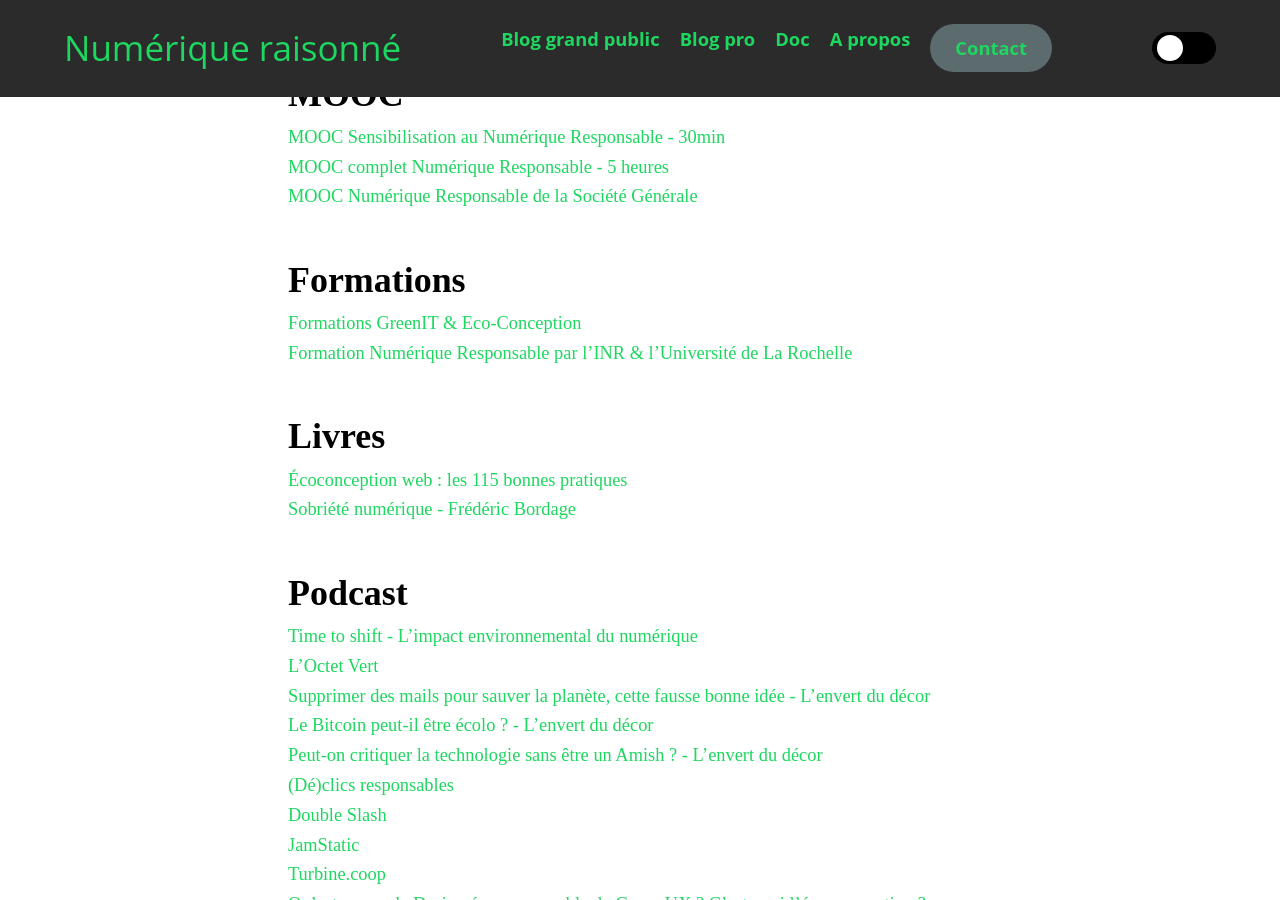
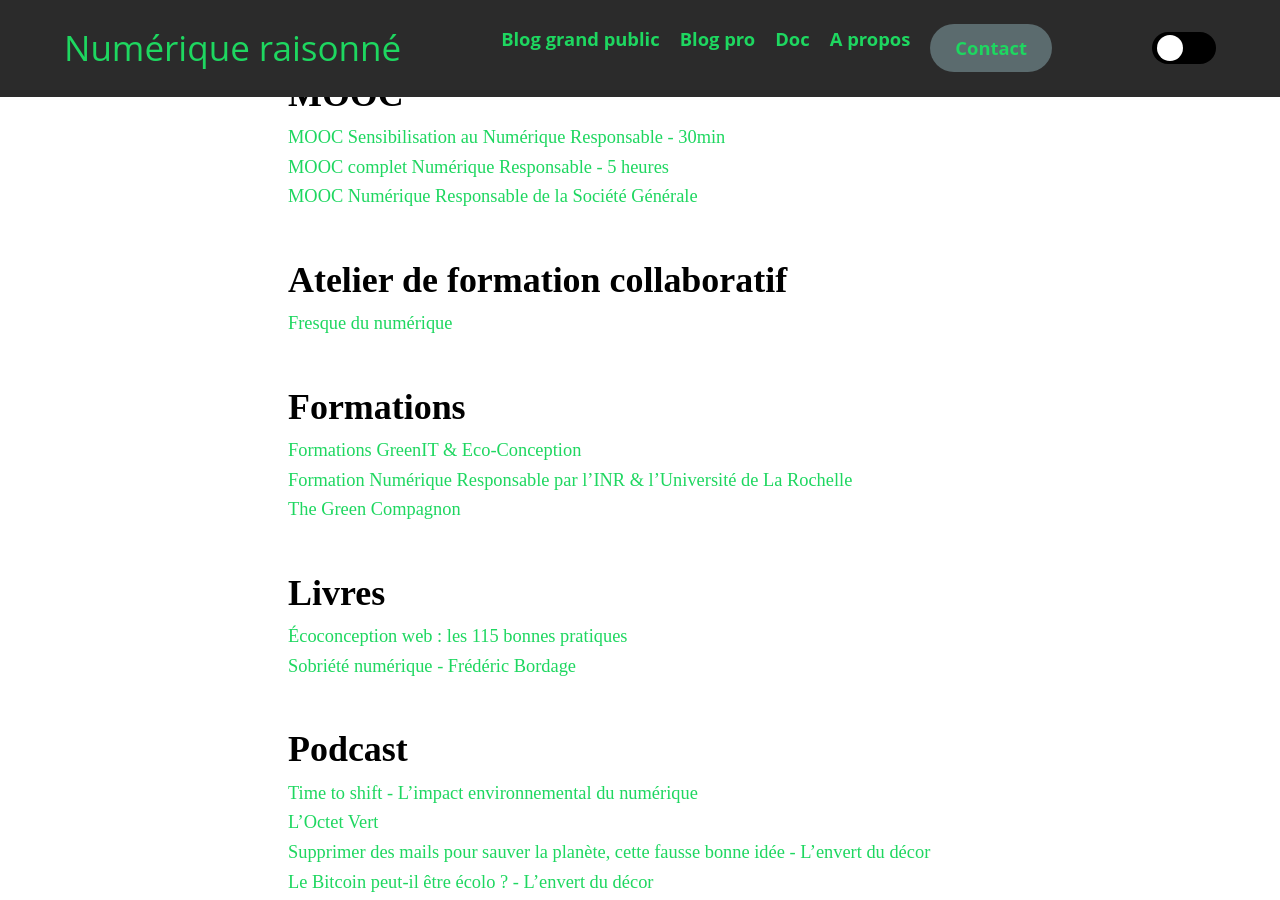
Before and after one commit to Slandais/slandais.github.io, a Jekyll site: the page built from _pages/liens-numerique-responsable.md, in a window 1280 px wide and 900 px high, scrolled down 819 px. Built offline with Jekyll 4.4.1, drawn with Linux system fonts in a browser that asks for light colours.

Commit message:
Update liens-numerique-responsable.md

```diff
--- a/_pages/liens-numerique-responsable.md
+++ b/_pages/liens-numerique-responsable.md
@@ -28,10 +28,14 @@ permalink: /liens-numerique-responsable/
 * [MOOC complet Numérique Responsable - 5 heures](https://www.academie-nr.org/#mooc-nr)
 * [MOOC Numérique Responsable de la Société Générale](https://careers.societegenerale.com/green-it-program)
 
+## Atelier de formation collaboratif
+* [Fresque du numérique](https://www.fresquedunumerique.org/)
+
 ## Formations
 
 * [Formations GreenIT & Eco-Conception](https://www.greenit.fr/agenda/type/formation/)
 * [Formation Numérique Responsable par l'INR & l'Université de La Rochelle](https://formations.univ-larochelle.fr/formation-numerique-responsable)
+* [The Green Compagnon](https://thegreencompagnon.com/)
 
 ## Livres
 
```
